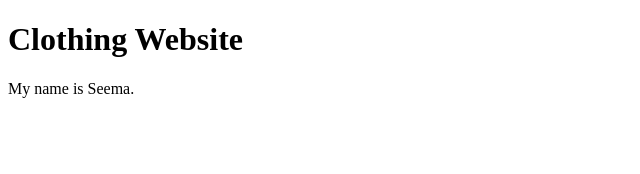
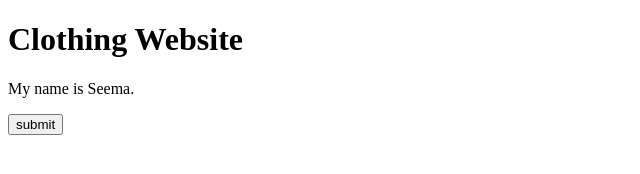
Before and after one commit to seemani11/Website, a plain HTML site: page index.html in a window 1280 px wide. Shown: the whole page, without its empty margins (0-640 px from the left). Drawn offline with Linux system fonts and the light colour scheme.

Commit message:
added button

```diff
--- a/index.html
+++ b/index.html
@@ -8,6 +8,7 @@
         <p>
             My name is Seema.
         </p>
+        <button type="button">submit</button>
     </body>
 
 </html>
```
